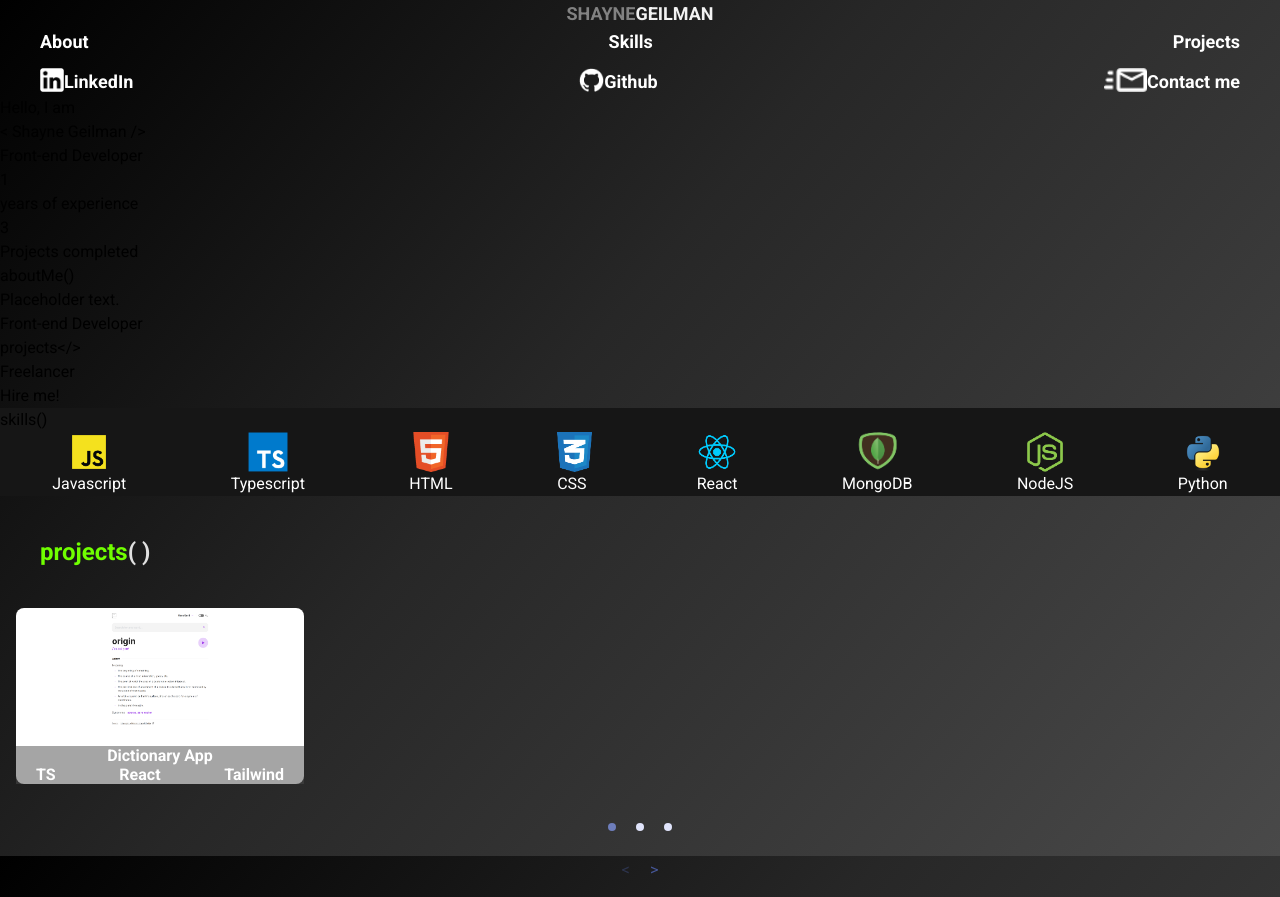
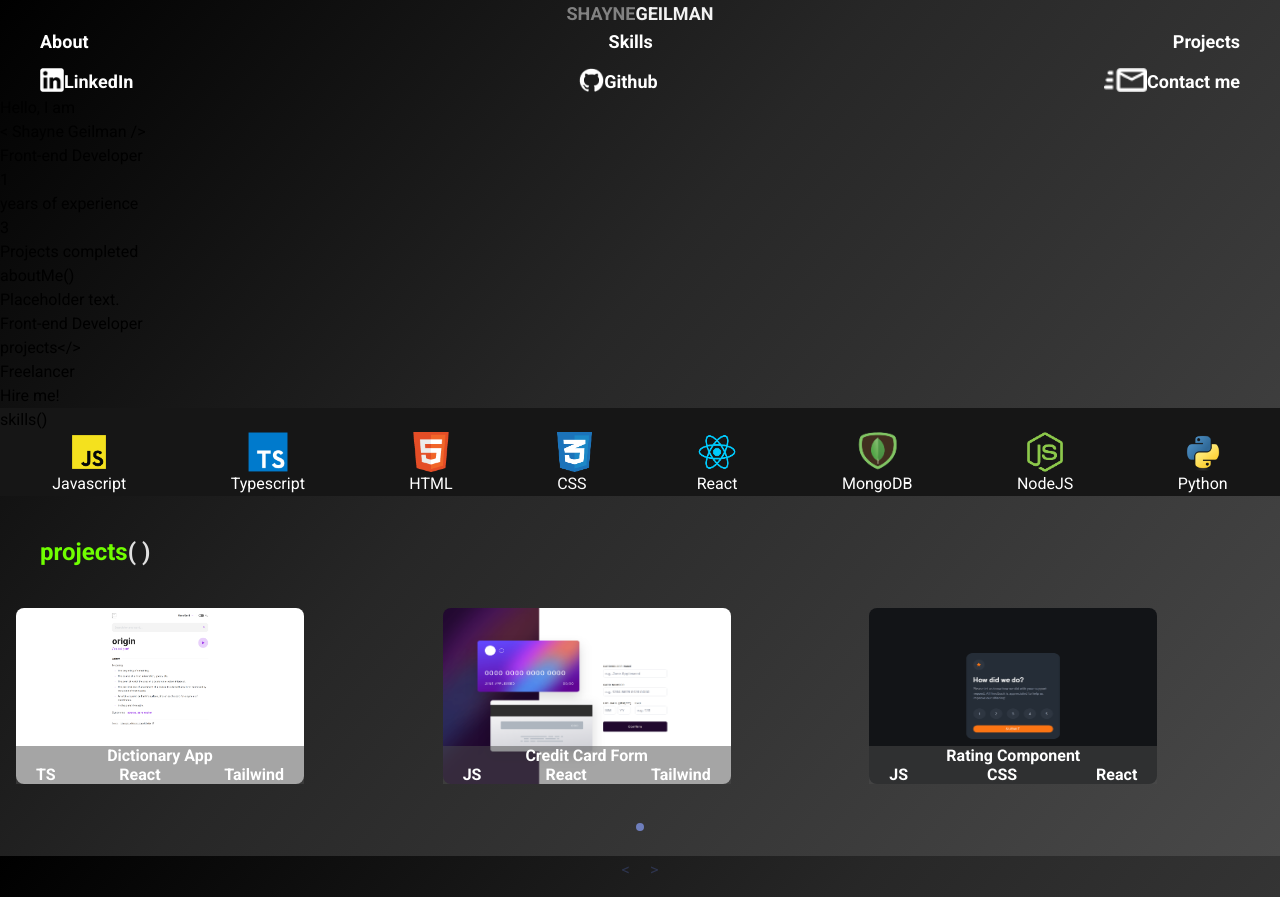
Before and after one commit to ShayneJG/Portfolio, a React (Vite) app: page / in a window 1280 px wide. Built offline with nearby package versions, Linux system fonts and the light colour scheme.

Commit message:
projects made responsive

```diff
--- a/src/components/projects.tsx
+++ b/src/components/projects.tsx
@@ -30,6 +30,12 @@ let projects: Project[] = [
   },
 ];
 
+const responsive = {
+  0: { items: 1 },
+  568: { items: 2 },
+  1024: { items: 3 },
+};
+
 function Projects() {
   return (
     <div className="h-80 mt-10">
@@ -40,16 +46,11 @@ function Projects() {
 
       <AliceCarousel
         mouseTracking
+        responsive={responsive}
         items={projects.map((i) => {
           return <Item details={i} key={i.description} />;
         })}
       />
-
-      {/* <Carousel show={1.4} slide={1} swiping={true}>
-        {projects.map((i) => {
-          return <Item details={i} key={i.description} />;
-        })}
-      </Carousel> */}
     </div>
   );
 }
```
